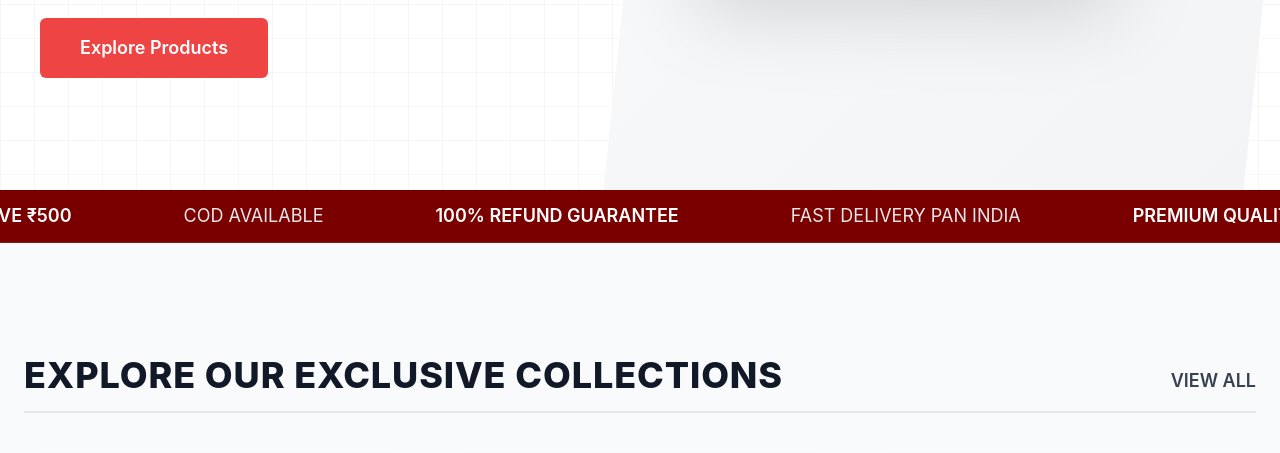
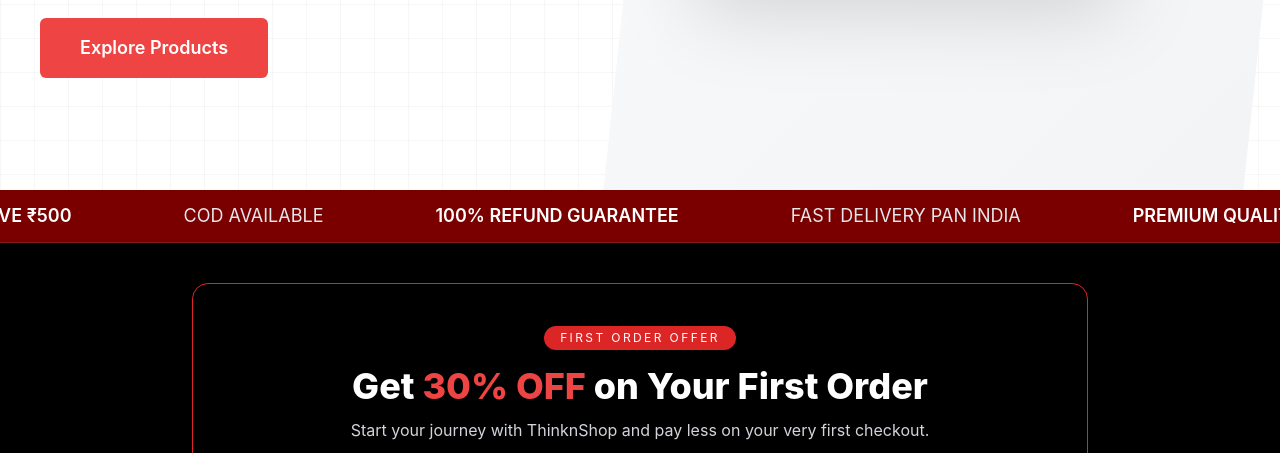
Before and after one commit to Vandann-1/thinknshopecomm, a Django app: page / in a window 1280 px wide. Shown: the part 681-1134 px from the top of the page. Run offline with Django 5.2, Linux system fonts and the light colour scheme; data comes from the database, SQL or seed files in the repository; both versions use the stored data as it was after the commit; some libraries are stand-ins or nearby versions; grey boxes are pictures that could not be loaded.

Commit message:
DDD---yyy

```diff
--- a/templates/products/list/home.html
+++ b/templates/products/list/home.html
@@ -1634,6 +1634,47 @@
         </div>
     </div>
 
+<section class="w-full bg-black text-white py-10 px-6">
+  <div class="max-w-4xl mx-auto text-center border border-red-600 rounded-2xl px-6 py-10">
+
+    <!-- Badge -->
+    <p class="inline-block mb-4 text-xs tracking-[0.2em] uppercase bg-red-600 text-white px-4 py-1 rounded-full">
+      First Order Offer
+    </p>
+
+    <!-- Main Heading -->
+    <h2 class="text-3xl md:text-4xl font-extrabold mb-3">
+      Get <span class="text-red-500">30% OFF</span> on Your First Order
+    </h2>
+
+    <!-- Subtext -->
+    <p class="text-sm md:text-base text-gray-300 mb-6">
+      Start your journey with ThinknShop and pay less on your very first checkout.
+    </p>
+
+    <!-- Code Box -->
+    <div class="inline-flex items-center gap-3 bg-white text-black rounded-xl px-5 py-3 mb-4">
+      <span class="text-xs uppercase tracking-wide text-gray-600">Use Code</span>
+      <span class="text-lg font-semibold tracking-[0.25em]">
+        WELCOME30
+      </span>
+    </div>
+
+    <!-- Steps -->
+    <div class="mt-4 space-y-1 text-xs md:text-sm text-gray-300">
+      <p>1. Add your favourite products to cart</p>
+      <p>2. Apply code <span class="font-semibold text-white">WELCOME30</span> at checkout</p>
+      <p>3. Get <span class="font-semibold text-red-500">30% OFF</span> on your first order</p>
+    </div>
+
+    <!-- Disclaimer -->
+    <p class="mt-5 text-[11px] text-gray-500 uppercase tracking-wide">
+      *Valid only on first order • Limited time offer
+    </p>
+  </div>
+</section>
+
+
 
     <!-- COLLECTION GRID -->
     <section class="py-16 sm:py-20 lg:py-28 bg-gray-50" id="shop">
@@ -1732,6 +1773,11 @@
     </section>
 
 
+
+
+
+
+
     <!-- NEWSLETTER -->
     <section class="py-16 sm:py-20 lg:py-28 text-center bg-gray-50 border-t border-gray-200 px-4 sm:px-6">
         <h2 class="text-3xl sm:text-4xl lg:text-5xl font-bold text-gray-900">
```
Also changed, not shown: db.sqlite3.
